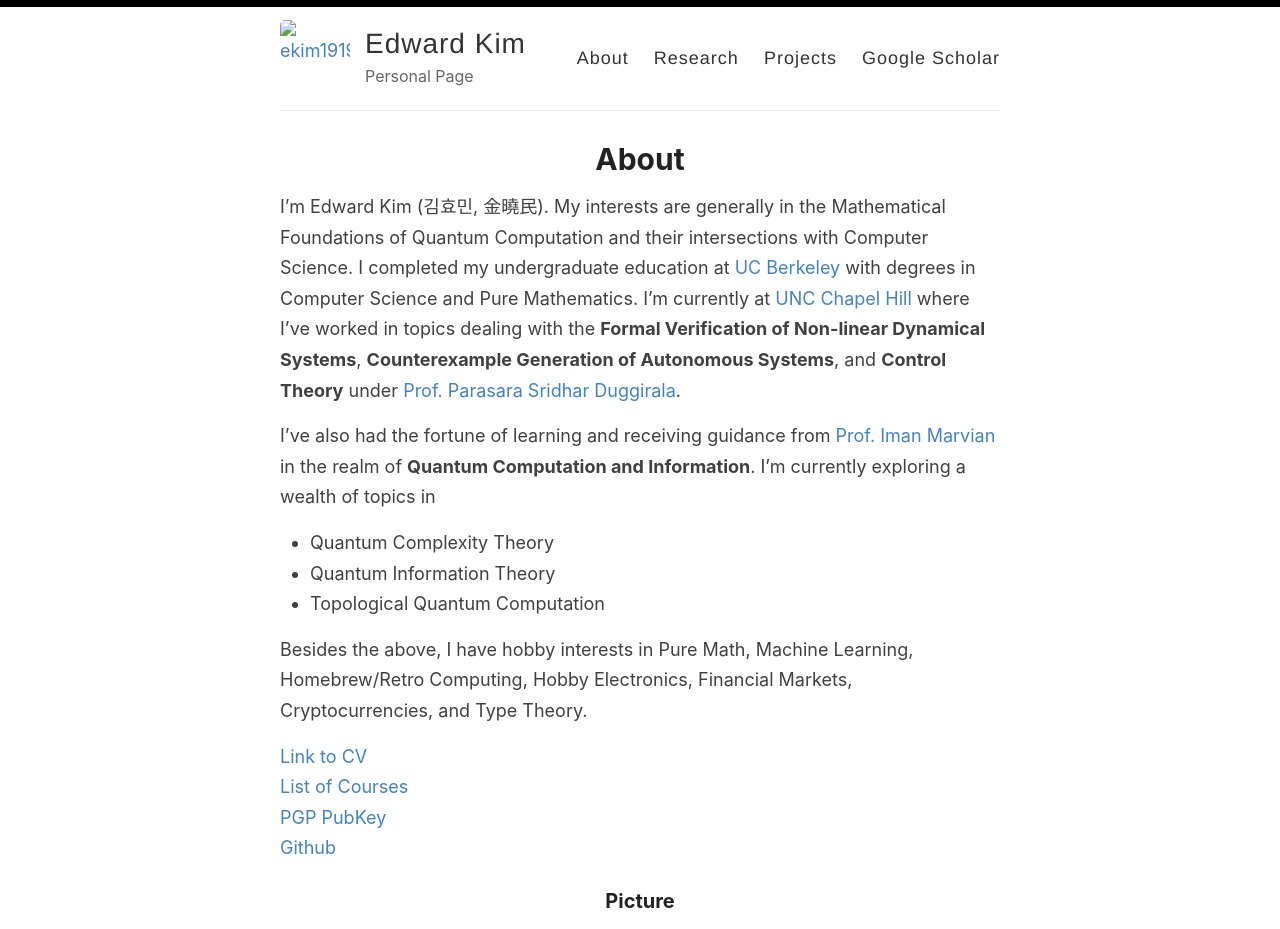
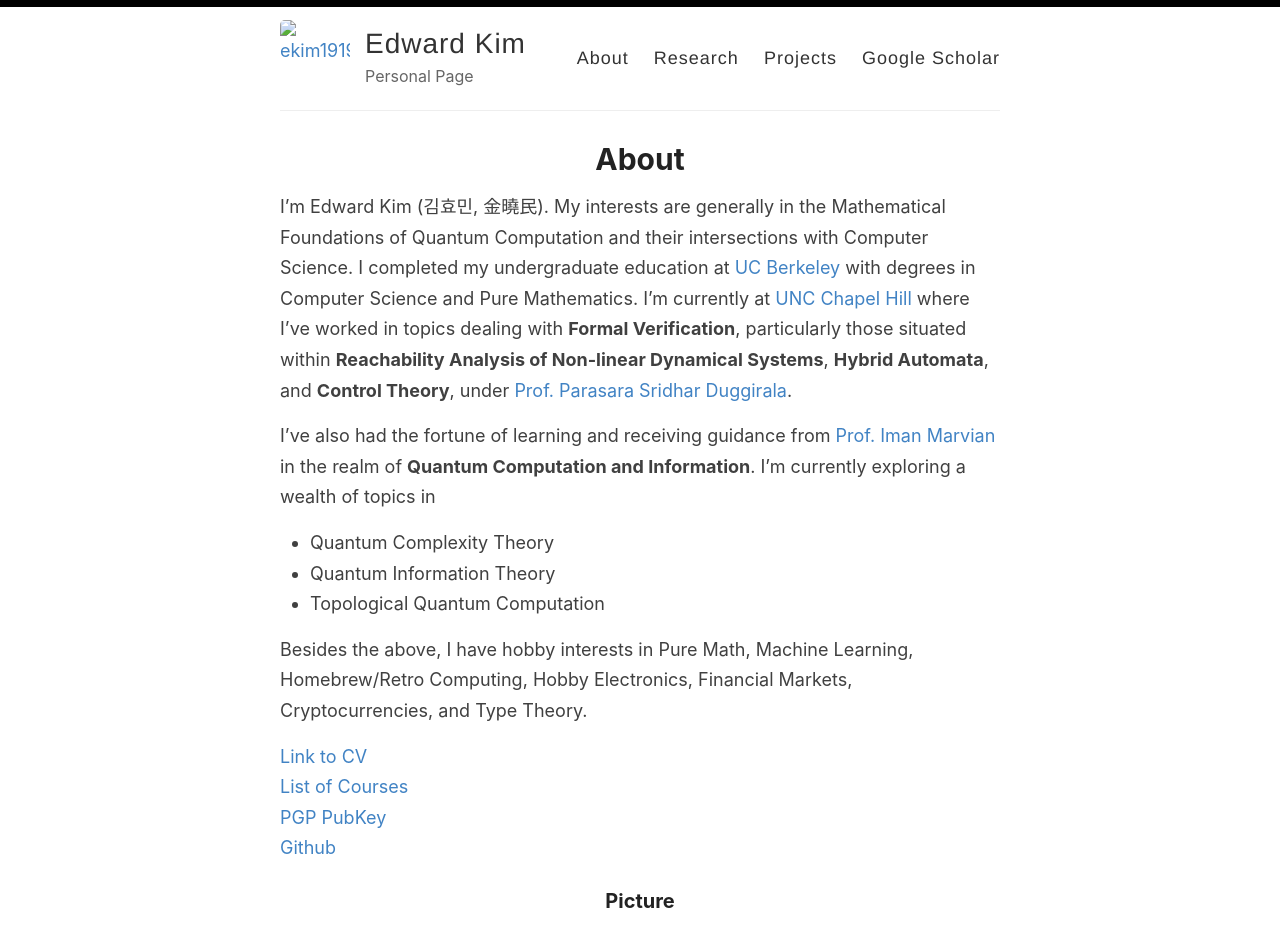
Before and after one commit to ekim1919/ekim1919.github.io, a Jekyll site: the page built from _pages/about.md, in a window 1280 px wide, cut to the strip 0-929 px from the top of the page. Built offline with Jekyll 4.4.1, drawn with Linux system fonts in a browser that asks for light colours.

Commit message:
Updated About

```diff
--- a/_pages/about.md
+++ b/_pages/about.md
@@ -6,7 +6,7 @@
   - /
 ---
 
- I'm Edward Kim (김효민, 金曉民). My interests are generally in the Mathematical Foundations of Quantum Computation and their intersections with Computer Science. I completed my undergraduate education at [UC Berkeley](https://cs.berkeley.edu/) with degrees in Computer Science and Pure Mathematics. I'm currently at [UNC Chapel Hill](https://cs.unc.edu/) where I've worked in topics dealing with the **Formal Verification of Non-linear Dynamical Systems**, **Counterexample Generation of Autonomous Systems**, and **Control Theory** under [Prof. Parasara Sridhar Duggirala](https://www.cs.unc.edu/~psd/).
+ I'm Edward Kim (김효민, 金曉民). My interests are generally in the Mathematical Foundations of Quantum Computation and their intersections with Computer Science. I completed my undergraduate education at [UC Berkeley](https://cs.berkeley.edu/) with degrees in Computer Science and Pure Mathematics. I'm currently at [UNC Chapel Hill](https://cs.unc.edu/) where I've worked in topics dealing with **Formal Verification**, particularly those situated within **Reachability Analysis of Non-linear Dynamical Systems**, **Hybrid Automata**, and **Control Theory**, under [Prof. Parasara Sridhar Duggirala](https://www.cs.unc.edu/~psd/).
 
  I've also had the fortune of learning and receiving guidance from [Prof. Iman Marvian](https://sites.duke.edu/marvian/) in the realm of **Quantum Computation and Information**. I'm currently exploring a wealth of topics in
 
```
